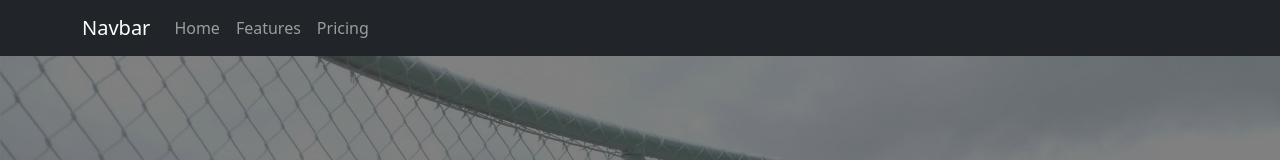
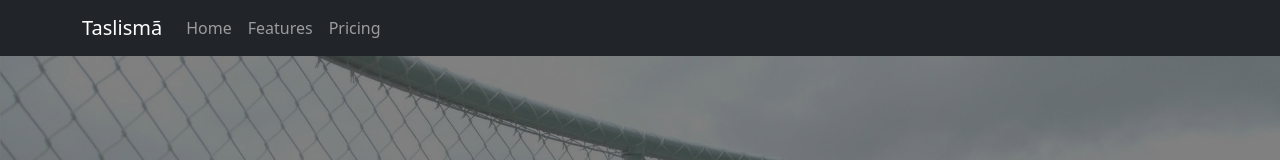
Before and after one commit to HigorAnjos/talismareactapp, a React (Create React App) app: page / in a window 1280 px wide. Shown: the top 160 px of the page. Built offline with nearby package versions, Linux system fonts and the light colour scheme.

Commit message:
feat(NavBar): nome talisma inserido

```diff
--- a/public/index.html
+++ b/public/index.html
@@ -1,5 +1,5 @@
 <!DOCTYPE html>
-<html lang="en">
+<html lang="pt-BR">
   <head>
     <meta charset="utf-8" />
     <link rel="stylesheet" href="https://cdnjs.cloudflare.com/ajax/libs/font-awesome/6.1.1/css/all.min.css" integrity="sha512-KfkfwYDsLkIlwQp6LFnl8zNdLGxu9YAA1QvwINks4PhcElQSvqcyVLLD9aMhXd13uQjoXtEKNosOWaZqXgel0g==" crossorigin="anonymous" referrerpolicy="no-referrer" />
--- a/src/components/NavBar.js
+++ b/src/components/NavBar.js
@@ -5,7 +5,7 @@ function NavBar() {
   return (
     <Navbar bg="dark" variant="dark">
       <Container>
-        <Navbar.Brand href="#home">Navbar</Navbar.Brand>
+        <Navbar.Brand href="#home">Taslismã</Navbar.Brand>
         <Nav className="me-auto">
           <Nav.Link href="#home">Home</Nav.Link>
           <Nav.Link href="#features">Features</Nav.Link>
```
